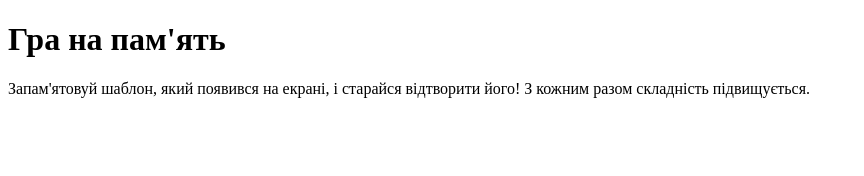
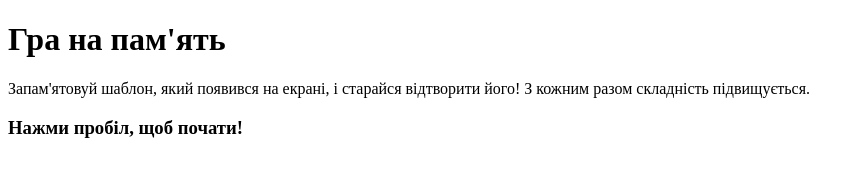
Before and after one commit to andriy1144/MemoryWebGame, a plain HTML site: page index.html in a window 1280 px wide. Shown: the whole page, without its empty margins (0-864 px from the left). Drawn offline with Linux system fonts and the light colour scheme.

Commit message:
Update index.html

```diff
--- a/index.html
+++ b/index.html
@@ -7,9 +7,12 @@
 </head>
 <body>
     <div>
+        <!-- Опис гри за допомогою заголовку та тексту -->
         <h1>Гра на пам'ять</h1>
         <p>Запам'ятовуй шаблон, який появився на екрані, і старайся відтворити його! З кожним разом складність підвищується.</p>
+        <h3>Нажми пробіл, щоб почати!</h3>
         <div>
+            <!-- Майбутні блоки для відображенн шаблону гри -->
             <div></div>
             <div></div>
             <div></div>
```
